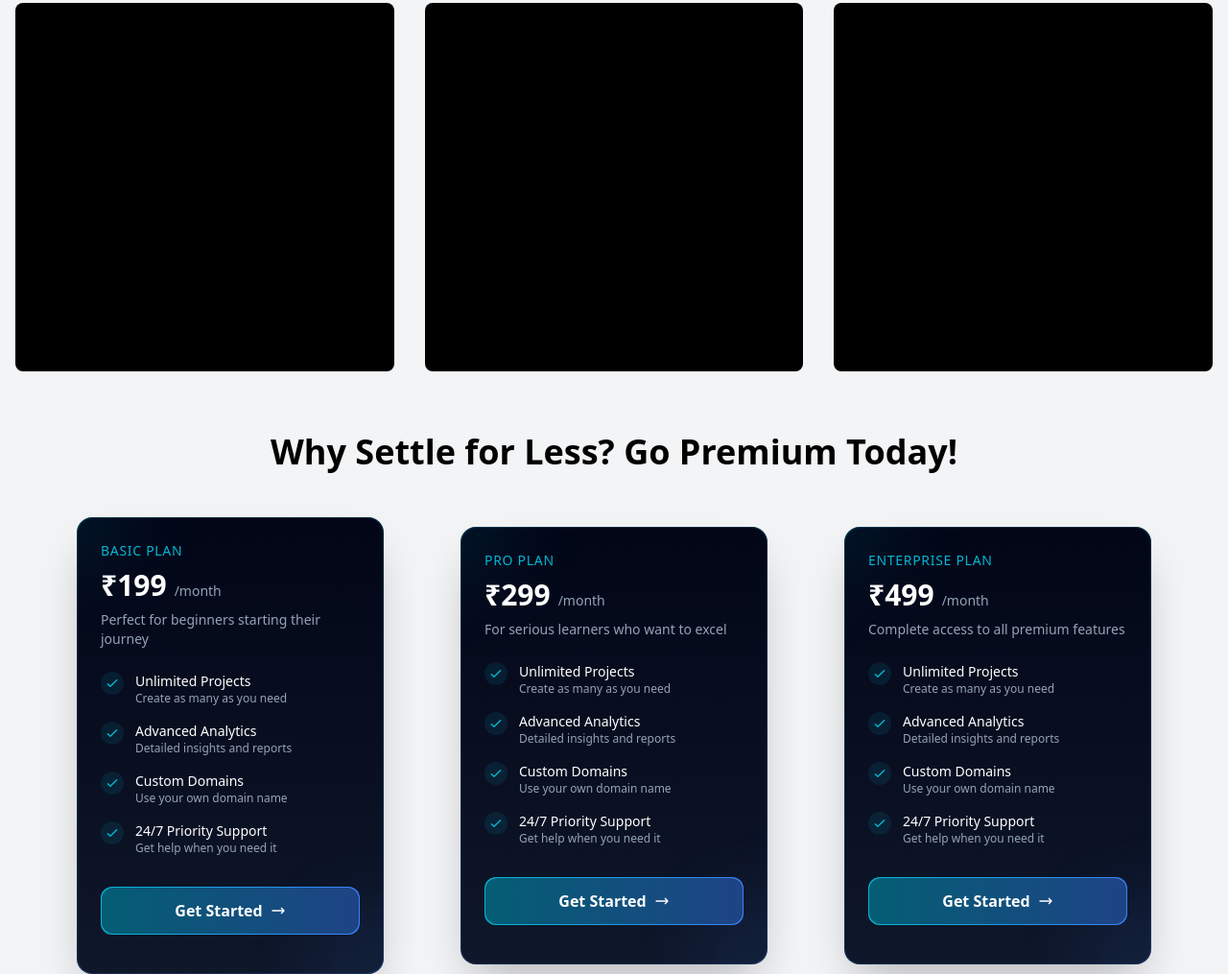
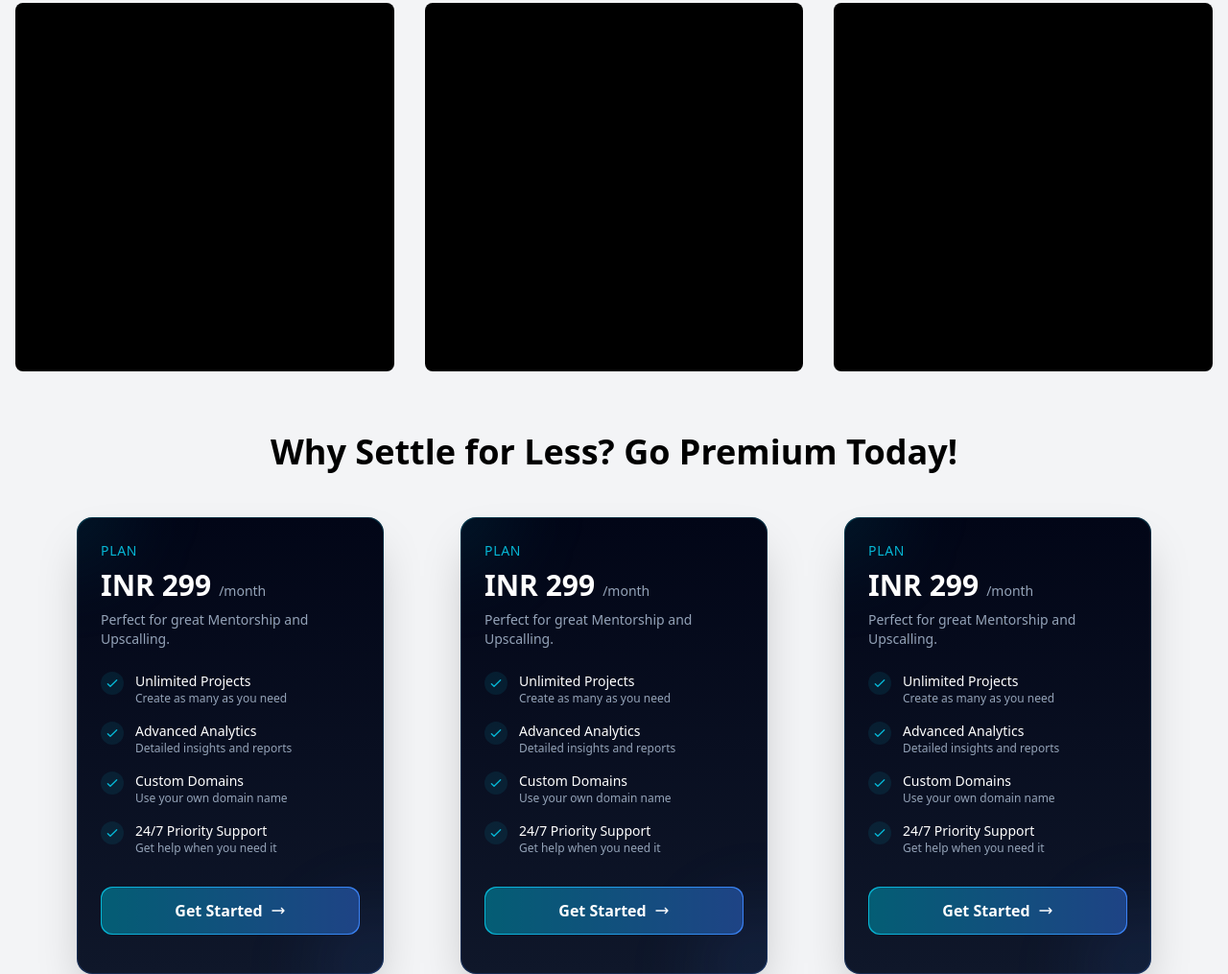
Before and after one commit to 5656ANUJ/alumniportal56, a website: page index.html in a window 1280 px wide. Shown: the part 2829-3844 px from the top of the page at 96% size. Drawn offline with nearby package versions, Linux system fonts and the light colour scheme.

Commit message:
Revert "Assistant checkpoint: Update pricing cards with better layout and content"
This reverts commit 0bb2d7bb6d210989f5b037b361a72b0288faef58.

```diff
--- a/index.html
+++ b/index.html
@@ -259,14 +259,14 @@
 
             <div class="relative">
               <h3 class="text-sm font-medium uppercase tracking-wider text-cyan-500">
-                Basic Plan
+                plan
               </h3>
               <div class="mt-2 flex items-baseline gap-2">
-                <span class="text-3xl font-bold text-white">₹199</span>
+                <span class="text-3xl font-bold text-white">INR 299</span>
                 <span class="text-sm text-slate-400">/month</span>
               </div>
               <p class="mt-2 text-sm text-slate-400">
-                Perfect for beginners starting their journey
+                Perfect for great Mentorship and Upscalling.
               </p>
             </div>
 
@@ -366,14 +366,14 @@
 
             <div class="relative">
               <h3 class="text-sm font-medium uppercase tracking-wider text-cyan-500">
-                Pro Plan
+                plan
               </h3>
               <div class="mt-2 flex items-baseline gap-2">
-                <span class="text-3xl font-bold text-white">₹299</span>
+                <span class="text-3xl font-bold text-white">INR 299</span>
                 <span class="text-sm text-slate-400">/month</span>
               </div>
               <p class="mt-2 text-sm text-slate-400">
-                For serious learners who want to excel
+                Perfect for great Mentorship and Upscalling.
               </p>
             </div>
 
@@ -473,14 +473,14 @@
 
             <div class="relative">
               <h3 class="text-sm font-medium uppercase tracking-wider text-cyan-500">
-                Enterprise Plan
+                plan
               </h3>
               <div class="mt-2 flex items-baseline gap-2">
-                <span class="text-3xl font-bold text-white">₹499</span>
+                <span class="text-3xl font-bold text-white">INR 299</span>
                 <span class="text-sm text-slate-400">/month</span>
               </div>
               <p class="mt-2 text-sm text-slate-400">
-                Complete access to all premium features
+                Perfect for great Mentorship and Upscalling.
               </p>
             </div>
 
```
